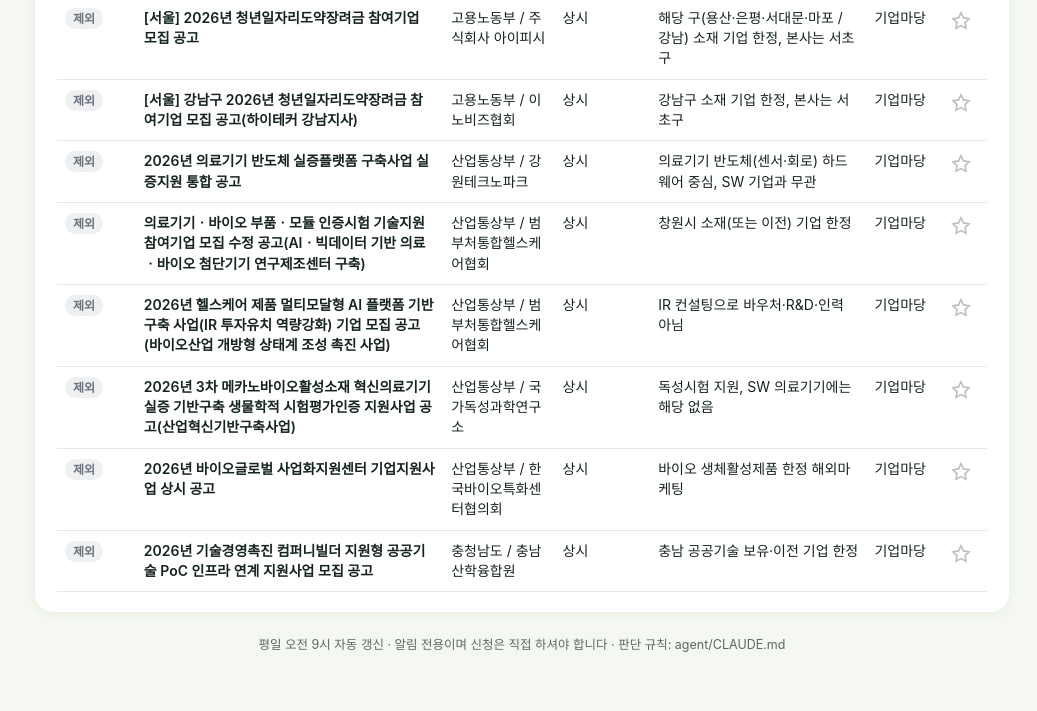
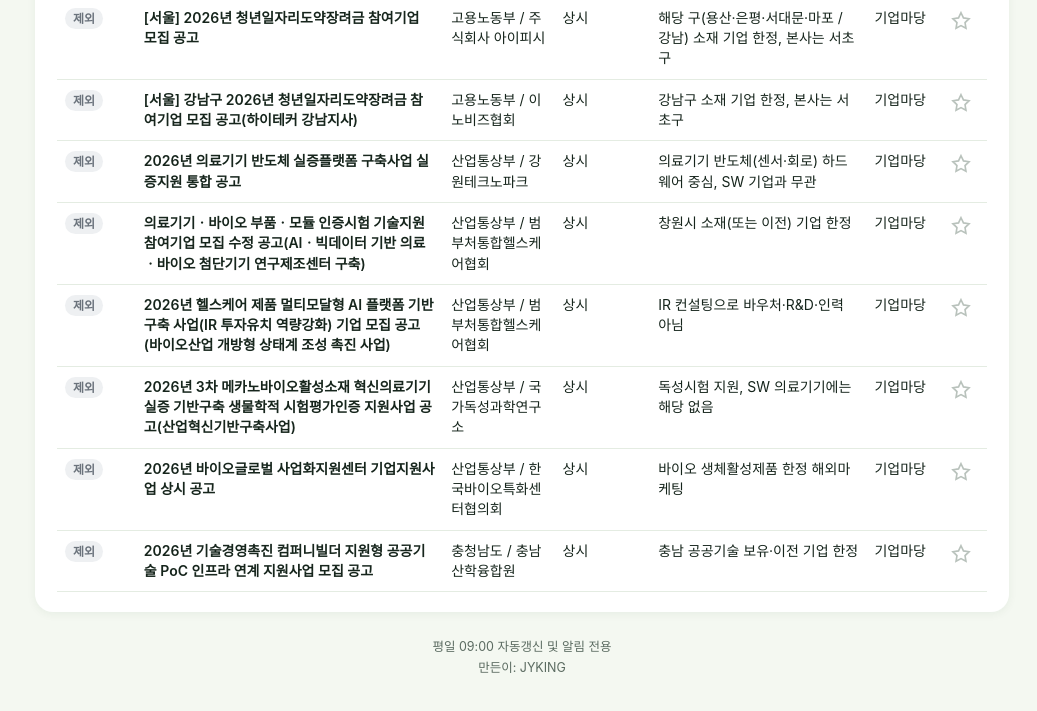
Before and after one commit to bledysl-creator/government-support-agent, a plain HTML site: page index.html in a window 1280 px wide. Shown: the part 6770-7481 px from the top of the page, without its empty margins (243-1280 px from the left). Drawn offline with Linux system fonts and the light colour scheme.

Commit message:
하단 문구 변경: 평일 09:00 자동갱신 및 알림 전용 / 만든이 (대시보드·목록 페이지)
Co-Authored-By: Claude Opus 5.5 <noreply@anthropic.com>
Claude-Session: https://claude.ai/code/session_019d2ZC2BrQYFQctnLoVKQXE

```diff
--- a/index.html
+++ b/index.html
@@ -123,7 +123,7 @@ th{color:var(--sub);font-weight:600;font-size:13px;white-space:nowrap}
 td.nm a{font-weight:600;text-decoration:none}
 td.nm a:hover{text-decoration:underline}
 .search{padding:8px 12px;border:1px solid var(--line);border-radius:10px;font:inherit;font-size:14px;min-width:200px;margin-left:auto}
-footer{color:var(--sub);font-size:12.5px;text-align:center;margin-top:24px}
+footer{color:var(--sub);font-size:12.5px;text-align:center;margin-top:24px;line-height:1.7}
 @media (max-width:1400px){.kpis{grid-template-columns:repeat(3,minmax(0,1fr))}}
 @media (max-width:1200px){.row{grid-template-columns:1fr 1fr}.insight{grid-column:1/-1}.kpis{grid-template-columns:repeat(2,minmax(0,1fr))}}
 @media (max-width:860px){
@@ -201,7 +201,7 @@ footer{color:var(--sub);font-size:12.5px;text-align:center;margin-top:24px}
     <div class="tablewrap"><table><thead><tr><th>판정</th><th>사업명</th><th>기관</th><th>마감</th><th>판단 사유</th><th>수집처</th><th style="text-align:center">관심</th></tr></thead><tbody id="tbody"></tbody></table></div>
   </section>
 
-  <footer>평일 오전 9시 자동 갱신 · 알림 전용이며 신청은 직접 하셔야 합니다 · 판단 규칙: agent/CLAUDE.md</footer>
+  <footer>평일 09:00 자동갱신 및 알림 전용<br>만든이: JYKING</footer>
 </main>
 </div>
 
```
Also changed, not shown: list.html (+2 -0 lines).
